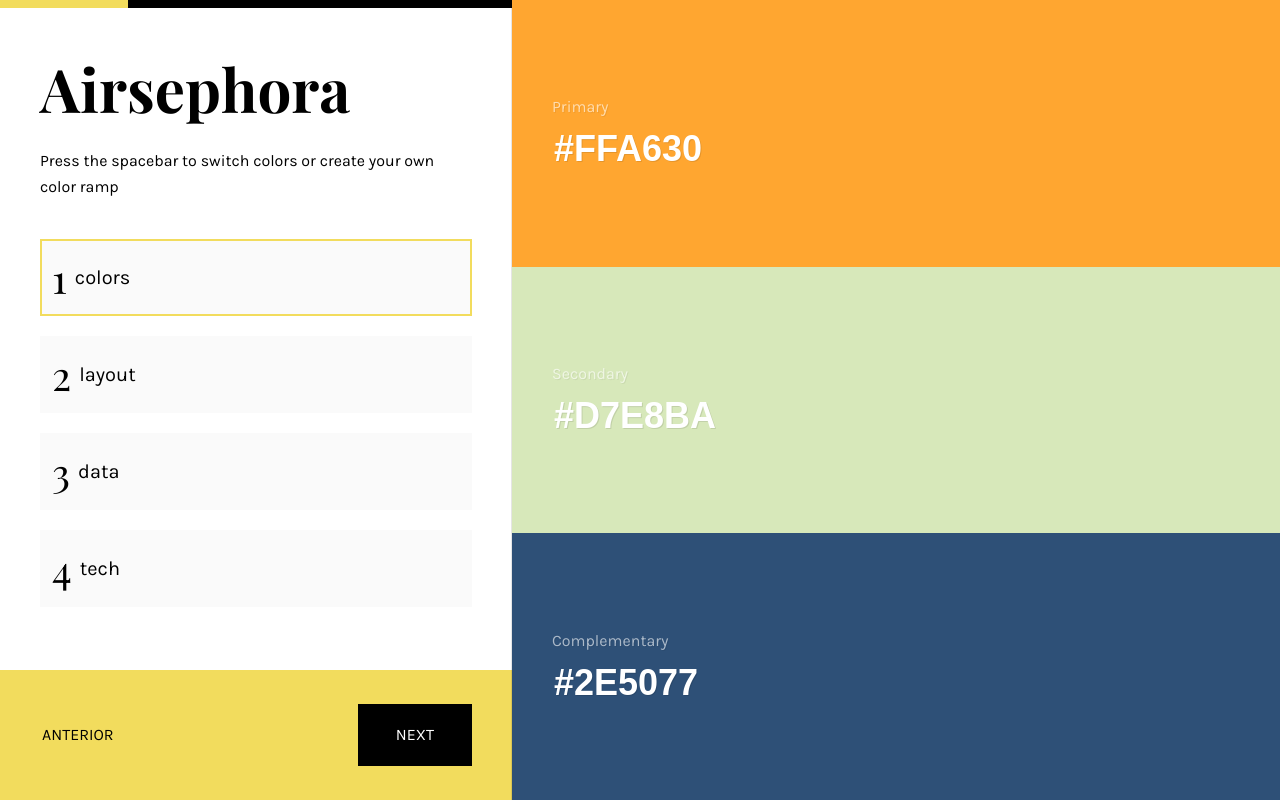
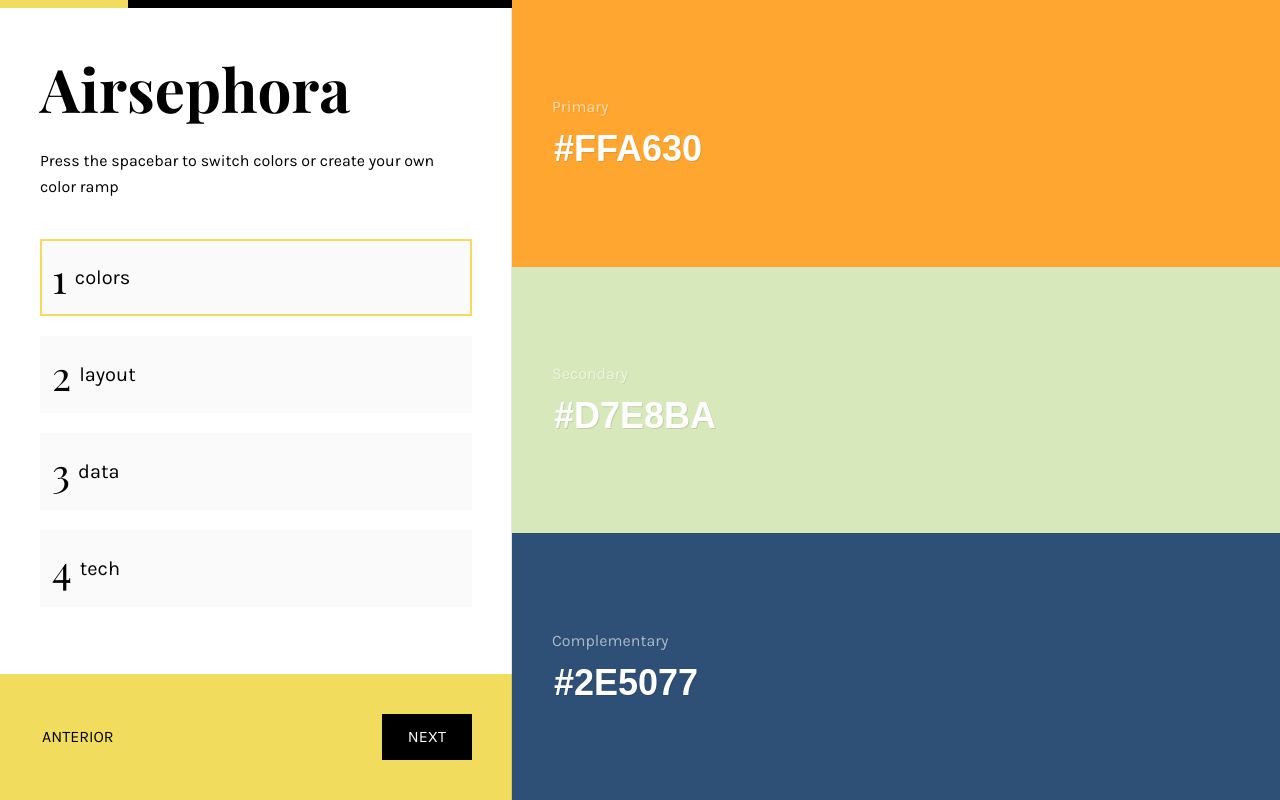
Before and after one commit to CartoDB/shuttle, a Vue app: page /colors in a window 1280 px wide. Built offline with nearby package versions, Linux system fonts and the light colour scheme.

Commit message:
fix space

```diff
--- a/src/App.vue
+++ b/src/App.vue
@@ -104,7 +104,6 @@ export default {
     flex: 1;
   }
   .header-actions {
-    height: 130px;
     background: #F2DC5D;
     padding: 40px;
     display: flex;
@@ -136,7 +135,7 @@ export default {
     font: 400 16px/1.6 'Karla';
     color: #fff;
     border: 0;
-    padding: 16px 36px;
+    padding: 8px 24px;
     text-transform: uppercase;
     cursor: pointer;
     border: 2px solid black;
```
